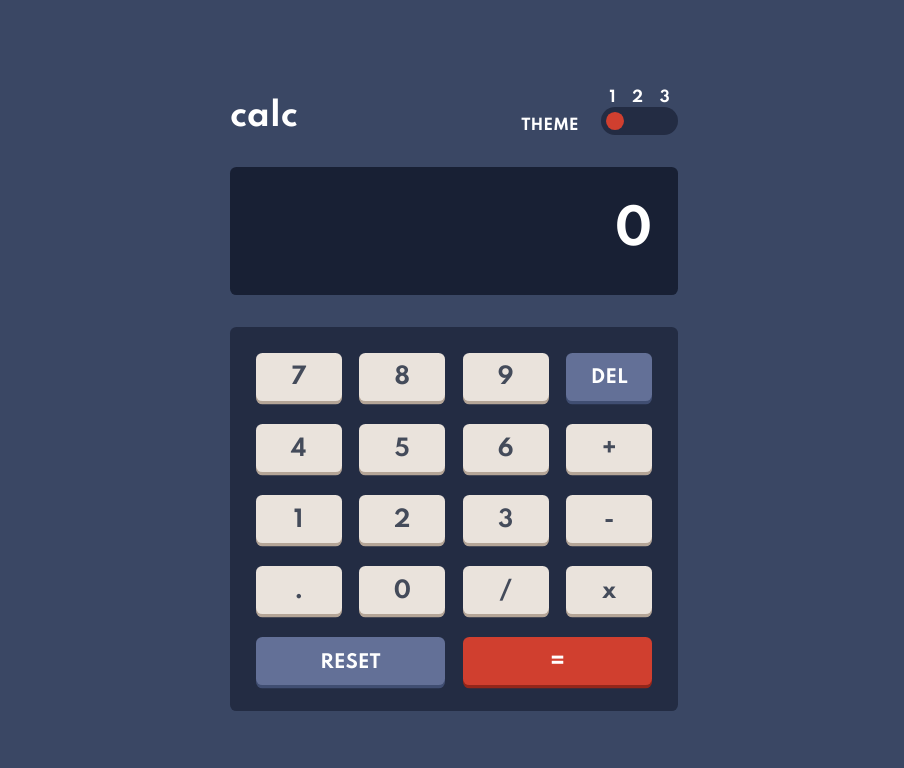
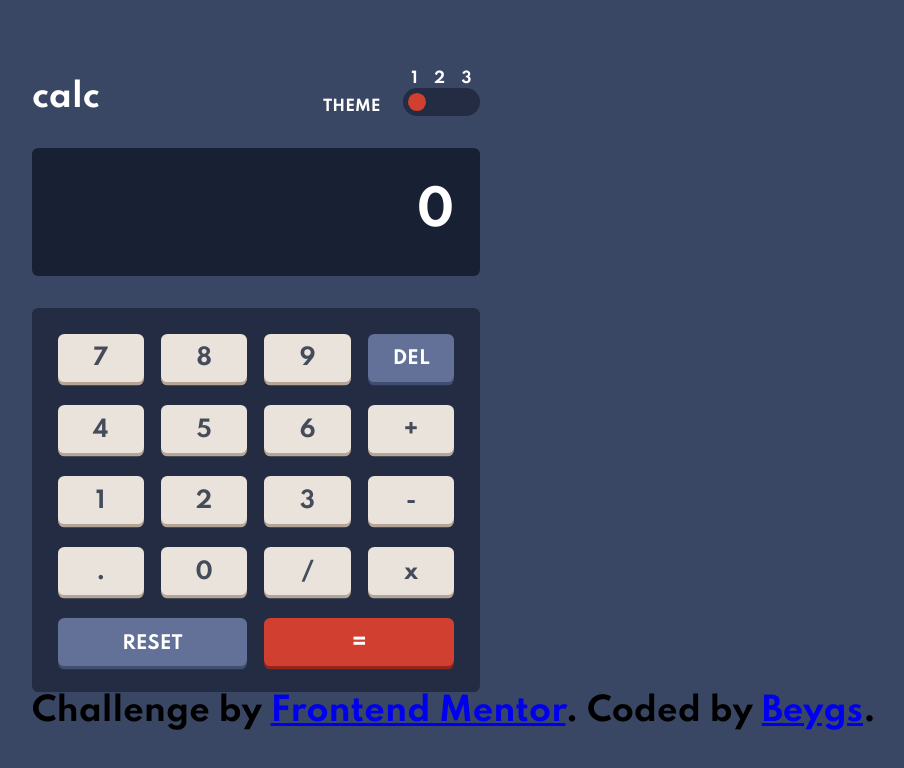
Before and after one commit to Beygs/calc-frontendmentor, a React (Create React App) app: page / in a window 1280 px wide. Shown: the top 768 px of the page, without its empty margins (186-1090 px from the left). Built offline with nearby package versions, Linux system fonts and the light colour scheme.

Commit message:
Attribution added

```diff
--- a/src/App.js
+++ b/src/App.js
@@ -50,6 +50,10 @@
              setOperator={setOperator}
           />
         </div>
+        <div className="attribution">
+          Challenge by <a href="https://www.frontendmentor.io?ref=challenge" target="_blank">Frontend Mentor</a>.
+          Coded by <a href="https://github.com/Beygs">Beygs</a>.
+        </div>
       </div>
     </div>
   );
```
